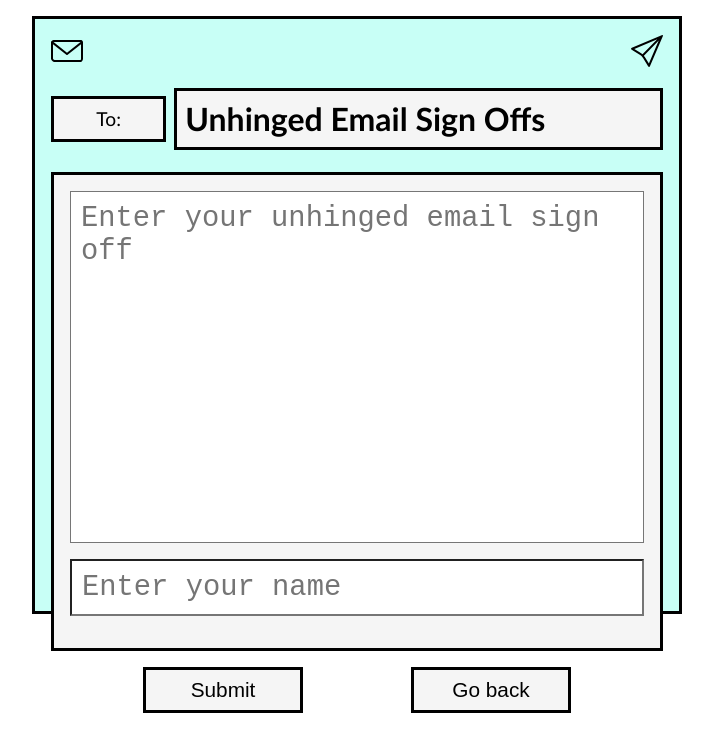
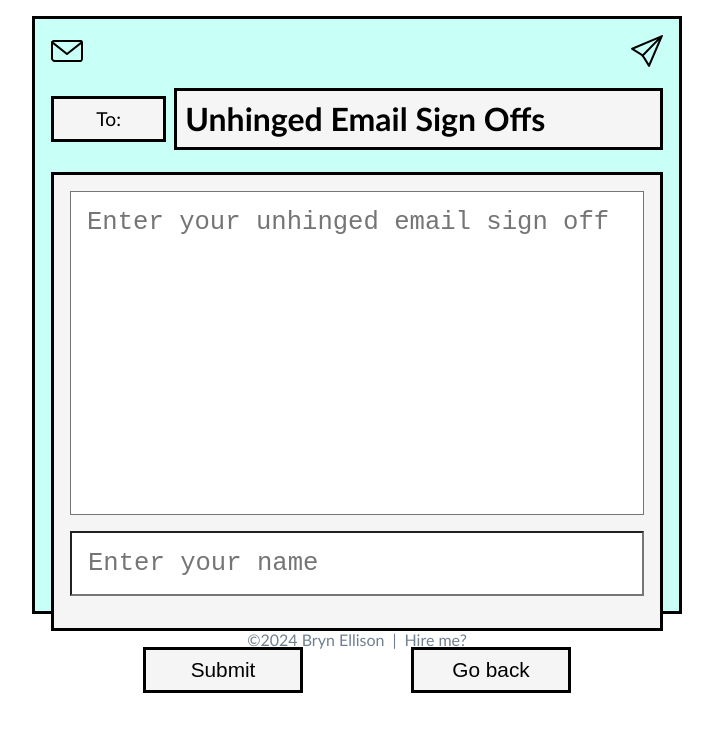
Before and after one commit to bryn-ellison/UnhingedEmailSignOffsApp, a React (Vite) app: page /create in a window 1280 px wide. Shown: the top 752 px of the page, without its empty margins (283-996 px from the left). Built offline with nearby package versions, Linux system fonts and the light colour scheme.

Commit message:
fix admin card styles 2

```diff
--- a/src/index.css
+++ b/src/index.css
@@ -168,9 +168,9 @@ button {
 
 .form-fields {
   font-family: "Courier New", Courier, monospace;
-  font-size: 1.8rem;
+  font-size: 1.6rem;
   margin-bottom: 1rem;
-  padding: 10px;
+  padding: 1rem;
 }
 
 .form-container {
@@ -200,6 +200,14 @@ input:focus {
   justify-content: space-evenly;
   gap: 2rem;
   flex: 0 1 auto;
+}
+
+.admin-buttons-container {
+  padding: 1rem;
+  padding-bottom: 0;
+  display: flex;
+  flex-direction: row;
+  justify-content: space-between;
 }
 
 .ui-btn {
```
